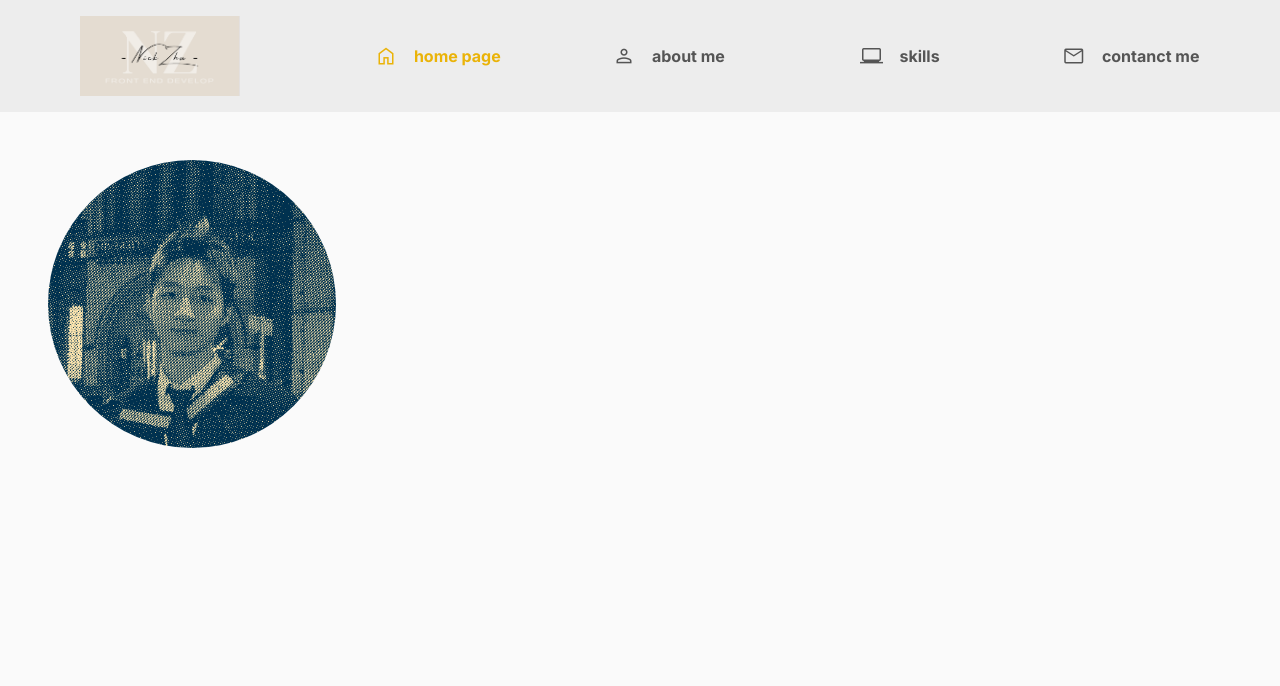
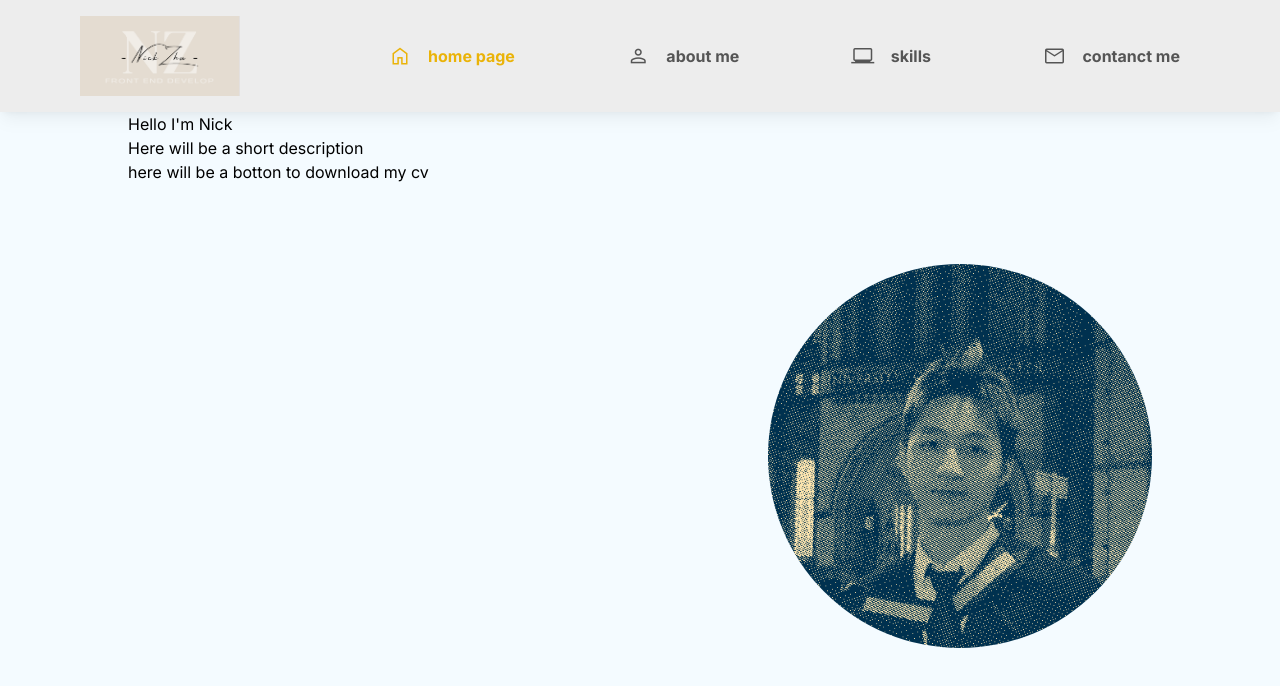
Before and after one commit to XihaoZhu/FakeBookBorrow, a Next.js app: page /profile/homePage in a window 1280 px wide. Shown: the top 686 px of the page. Built offline with nearby package versions, Linux system fonts and the light colour scheme.

Commit message:
really finished with navi bar

```diff
--- a/src/app/profile/homePage/page.tsx
+++ b/src/app/profile/homePage/page.tsx
@@ -1,5 +1,18 @@
+import Image from "next/image";
+
 export default function HomePage() {
   return (<>
-    <div className="bg-[url('/pics/nickPolkaDot.png')] w-72 h-72 bg-contain rounded-full"></div>
+
+    {/* for large and above screen */}
+    <div className="w-full h-full hidden lg:flex flex-row px-[10vw]">
+      {/* the text part */}
+      <div className="flex-1">
+        <div>Hello I&apos;m Nick</div>
+        <div>Here will be a short description</div>
+        <div>here will be a botton to download my cv</div>
+      </div>
+      {/* my big head */}
+      <Image src="/pics/nickPolkaDot.png" width={0} height={0} sizes="25vw" className="w-96 h-96 rounded-full flex-none my-auto" alt="my big head"/>
+    </div>
     </>);
 }
--- a/src/app/profile/layout.tsx
+++ b/src/app/profile/layout.tsx
@@ -1,14 +1,15 @@
 import { Metadata } from "next";
 import HeadNav from "@/app/ui/headNav";
+import clsx from "clsx";
 
 export const metadata: Metadata = {
   title: 'homePage',
 };
 export default function Layout({ children }: { children: React.ReactNode }) {
   return (
-    <div className="h-screen w-screen bg-color4">
+    <div className="h-screen w-screen">
       <HeadNav/>
-      <div className="flex-grow p-6 md:overflow-y-auto md:p-12">{children}</div>
+      <div className="bg-color4/50 w-screen h-[calc(100%-12.5rem)] lg:h-[calc(100%-7rem)]">{children}</div>
     </div>
   );
 }
--- a/src/app/ui/headNav.tsx
+++ b/src/app/ui/headNav.tsx
@@ -10,7 +10,9 @@ export default function HeadNav(){
   const pathname = usePathname();
 
   return (<>
-    <div className={clsx('mx-auto flex justify-around p-4 flex-wrap align-middle bg-color1 lg:hidden',{
+
+
+    <div className={clsx('mx-auto flex justify-around p-4 flex-wrap align-middle bg-color1 lg:hidden shadow-md',{
       'hidden':pathname !== '/profile/homePage'
     })}>
       {/* logo when in small and middle screen, take a single row */}
@@ -37,13 +39,13 @@ export default function HeadNav(){
       </ol>
     </div>
 
-    <div className='mx-auto justify-around p-4 flex-wrap align-middle bg-color1 hidden lg:flex'>
+    <div className='mx-auto justify-around p-4 flex-wrap align-middle bg-color1 hidden lg:flex shadow-lg'>
       {/* logo in big screen */}
       <div className='w-40 hidden lg:flex h-20 bg-[url("/pics/logo.png")] bg-contain'></div>
       {/* navi buttons for large screens */}
       <ol className='hidden lg:flex w-11/12 justify-between lg:w-4/6 flex-wrap lg:flex-nowrap font-bold'>
         <Link href={'/profile/homePage'} className={clsx(
-          'text-color3 w-1/6 flex items-center justify-center hover:bg-color3 hover:text-color4 rounded-lg',
+          'text-color3 p-5 flex items-center justify-center hover:bg-color3 hover:text-color4 rounded-lg',
           {
             'text-yellow-500':pathname === '/profile/homePage'
           }
@@ -52,7 +54,7 @@ export default function HeadNav(){
           home page
         </Link>
         <Link href={'/profile/aboutMe'} className={clsx(
-          'text-color3 w-1/6 flex items-center justify-center hover:bg-color3 hover:text-color4 rounded-lg',
+          'text-color3 p-5 flex items-center justify-center hover:bg-color3 hover:text-color4 rounded-lg',
           {
             'text-yellow-500':pathname === '/profile/aboutMe'
           }
@@ -60,7 +62,7 @@ export default function HeadNav(){
           <span className="material-symbols-outlined mr-4">person</span>about me
         </Link>
         <Link href={'/profile/skills'} className={clsx(
-          'text-color3 w-1/6 flex items-center justify-center hover:bg-color3 hover:text-color4 rounded-lg',
+          'text-color3 p-5 flex items-center justify-center hover:bg-color3 hover:text-color4 rounded-lg',
           {
             'text-yellow-500':pathname === '/profile/skills'
           }
@@ -68,7 +70,7 @@ export default function HeadNav(){
           <span className="material-symbols-outlined mr-4">laptop_windows</span>skills
         </Link>
         <Link href={'/profile/contactMe'} className={clsx(
-          'text-color3 w-1/6 flex items-center justify-center hover:bg-color3 hover:text-color4 rounded-lg',
+          'text-color3 p-5 flex items-center justify-center hover:bg-color3 hover:text-color4 rounded-lg',
           {
             'text-yellow-500':pathname === '/profile/contactMe'
           }
--- a/tailwind.config.ts
+++ b/tailwind.config.ts
@@ -1,4 +1,10 @@
 import type { Config } from "tailwindcss";
+import { PluginAPI } from "tailwindcss/types/config";
+
+const plugin = require('tailwindcss/plugin')
+
+const screenKeys = Array.from({length: 20}, (_, i) => i*5)
+const screenSizes = screenKeys.reduce((v, key) => Object.assign(v, {[key]: key}), {});
 
 const config: Config = {
   content: [
@@ -17,10 +23,29 @@ const config: Config = {
         'color1': '#ededed',
         'color2': '#d9d9d9',
         'color3': '#555555',
-        'color4': '#fafafa',
+        'color4': '#eaf7ff',
       },
     },
   },
-  plugins: [],
+  plugins: [
+    plugin(function ({matchUtilities, theme}:PluginAPI) {
+      matchUtilities(
+        {
+          'w-screen': (width:String) => ({
+            width: `${width}vw`
+          })
+        },
+        { values: Object.assign(screenSizes, theme('screenSize', {})) }
+      ),
+      matchUtilities(
+        {
+          'h-screen': (height:String) => ({
+            height: `${height}vh`
+          })
+        },
+        { values: Object.assign(screenSizes, theme('screenSize', {})) }
+      )
+    })
+  ],
 };
 export default config;
```
